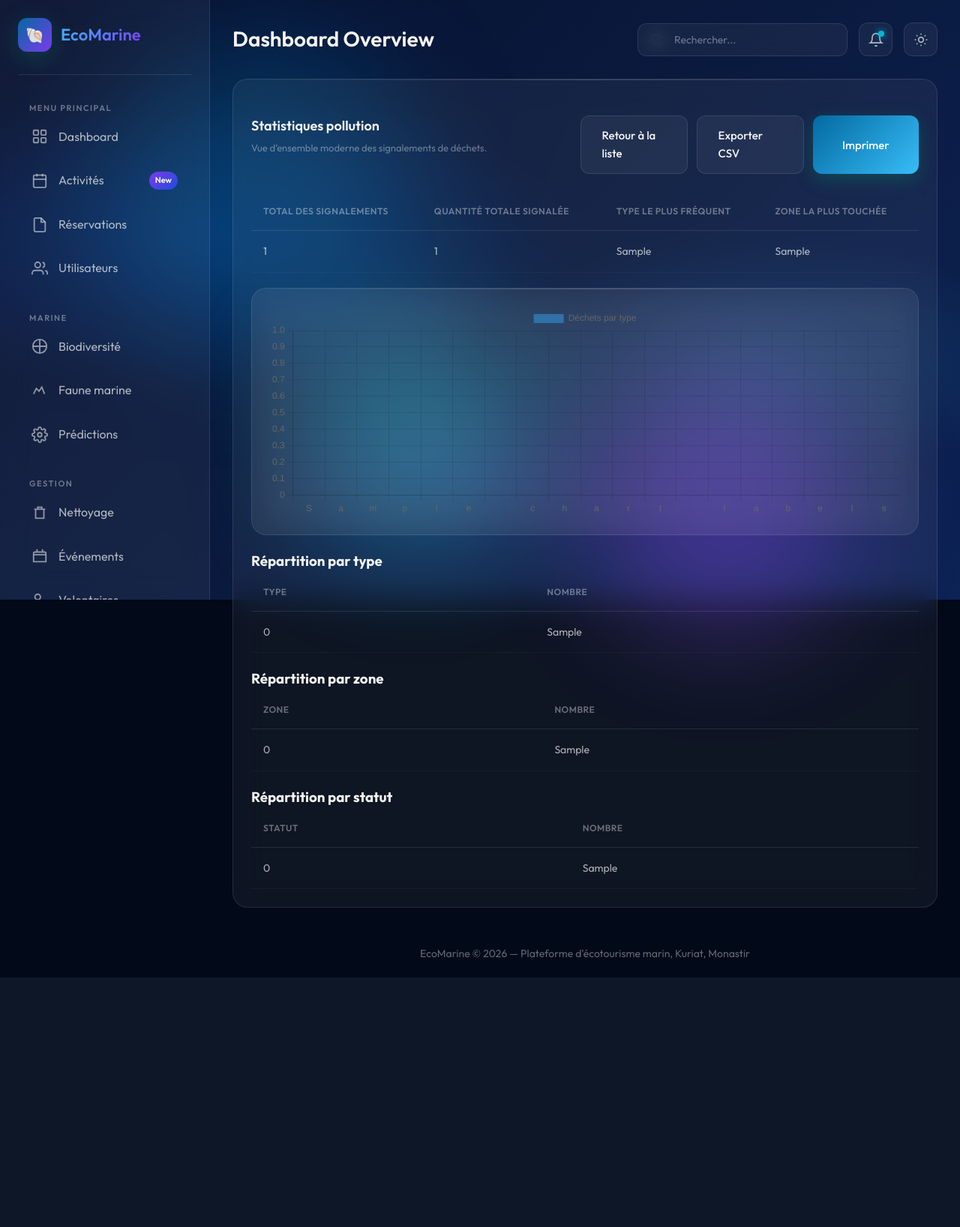
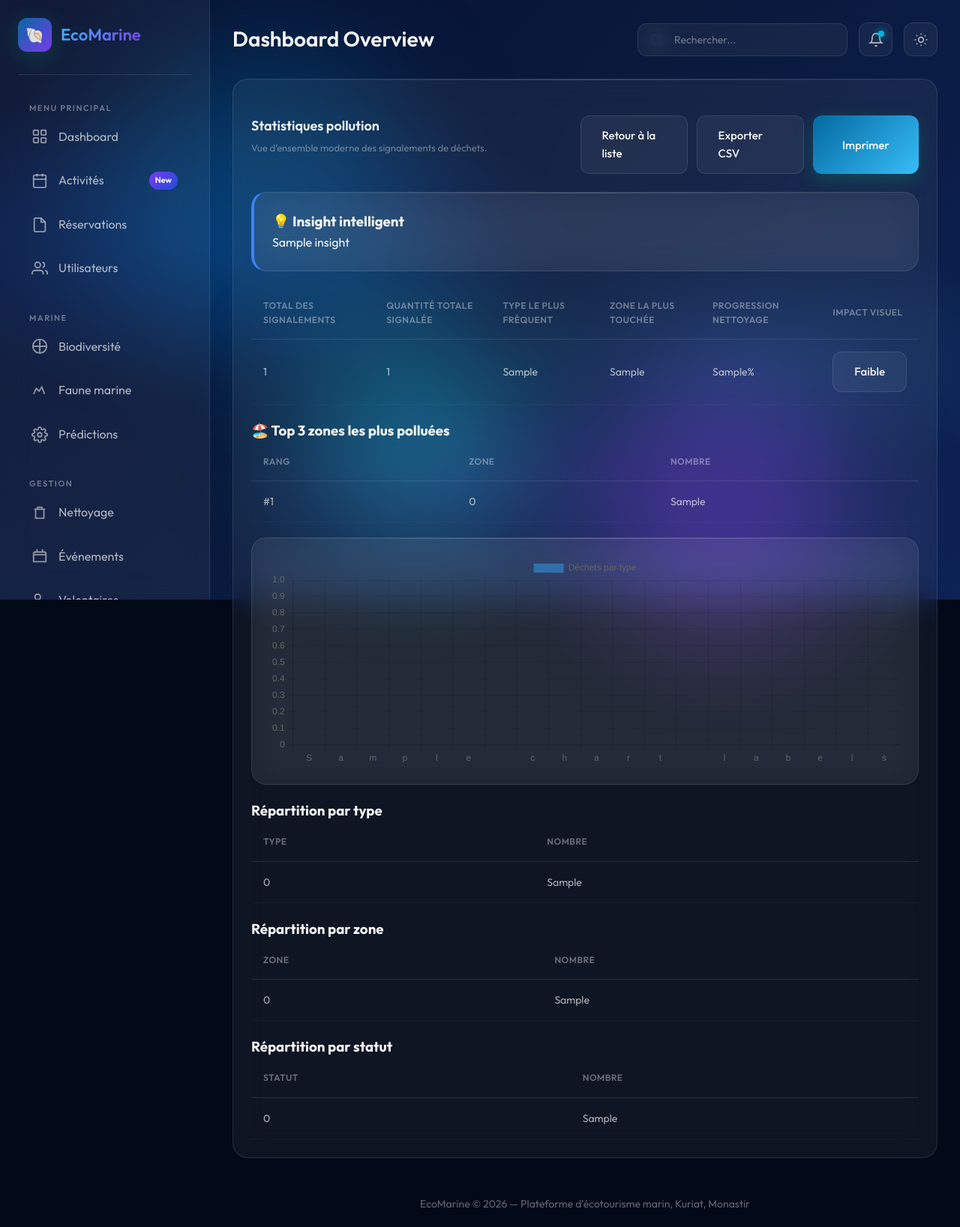
Before and after one commit to lina-ag/EcoMarineWeb, a Symfony app: template templates/dechet/stats.html.twig in a window 1280 px wide. Shown: the whole page at 75% size. Before the commit the page ends 1304 px from the top, so only its background shows below. Run offline with Twig, Linux system fonts and the light colour scheme; the template is opened without the code that fills it: most values are stand-ins (such as "Sample title", 1, 10 or a date in 2020); some libraries are stand-ins or nearby versions.

Commit message:
Update modified files

```diff
--- a/templates/dechet/stats.html.twig
+++ b/templates/dechet/stats.html.twig
@@ -16,6 +16,11 @@
             </div>
         </div>
 
+        <div class="glass-card" style="margin-bottom: 20px; border-left: 4px solid #3b82f6;">
+            <h3>💡 Insight intelligent</h3>
+            <p>{{ insight }}</p>
+        </div>
+
         <div class="table-wrapper" style="margin-bottom: 20px;">
             <table class="data-table">
                 <thead>
@@ -24,6 +29,8 @@
                         <th>Quantité totale signalée</th>
                         <th>Type le plus fréquent</th>
                         <th>Zone la plus touchée</th>
+                        <th>Progression nettoyage</th>
+                        <th>Impact visuel</th>
                     </tr>
                 </thead>
                 <tbody>
@@ -32,7 +39,45 @@
                         <td>{{ totalQuantite }}</td>
                         <td>{{ topType }}</td>
                         <td>{{ topZone }}</td>
+                        <td>{{ progressionNettoyage }}%</td>
+                        <td>
+                            {% if impact == 'Critique' %}
+                                <span class="btn btn-primary">Critique</span>
+                            {% elseif impact == 'Modéré' %}
+                                <span class="btn btn-secondary">Modéré</span>
+                            {% else %}
+                                <span class="btn btn-secondary">Faible</span>
+                            {% endif %}
+                        </td>
                     </tr>
+                </tbody>
+            </table>
+        </div>
+
+        <div class="table-wrapper" style="margin-bottom: 20px;">
+            <h3>🏖️ Top 3 zones les plus polluées</h3>
+            <table class="data-table">
+                <thead>
+                    <tr>
+                        <th>Rang</th>
+                        <th>Zone</th>
+                        <th>Nombre</th>
+                    </tr>
+                </thead>
+                <tbody>
+                    {% set rang = 1 %}
+                    {% for zone, nombre in zoneRanking %}
+                        <tr>
+                            <td>#{{ rang }}</td>
+                            <td>{{ zone }}</td>
+                            <td>{{ nombre }}</td>
+                        </tr>
+                        {% set rang = rang + 1 %}
+                    {% else %}
+                        <tr>
+                            <td colspan="3">Aucune donnée.</td>
+                        </tr>
+                    {% endfor %}
                 </tbody>
             </table>
         </div>
```
Also changed, not shown: src/Controller/DechetController.php (+29 -1 lines), src/Controller/DechetStatsController.php (+27 -0 lines).
